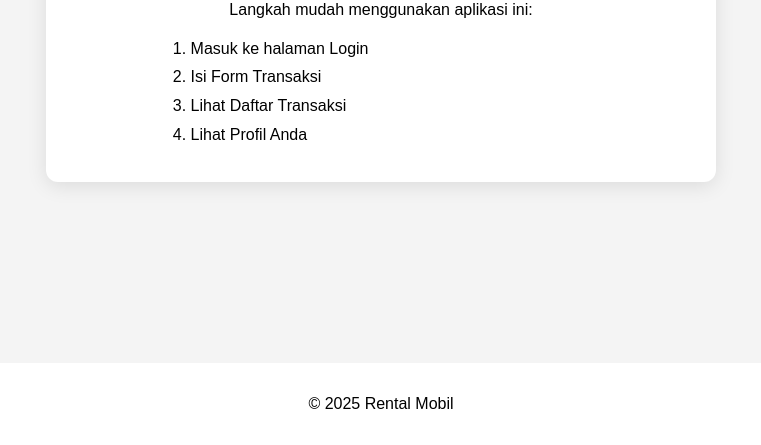
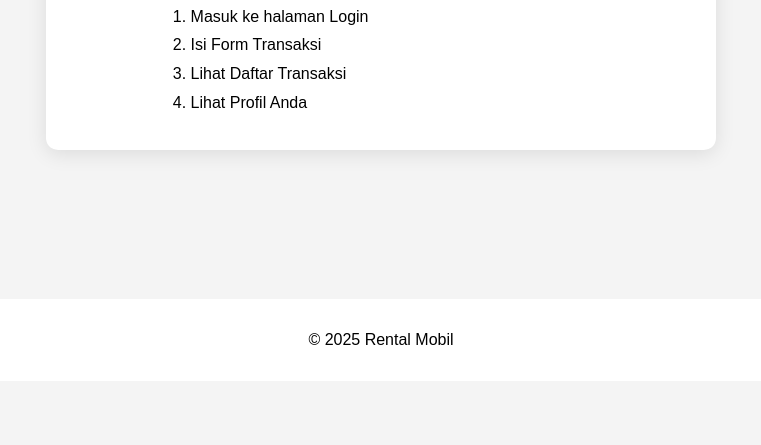
Before and after one commit to zalwan/rentalcar, a plain HTML site: page src/pages/home.html in a window 1280 px wide. Shown: the part 361-806 px from the top of the page, without its empty margins (259-1020 px from the left). Drawn offline with Linux system fonts and the light colour scheme.

Commit message:
Remove padding from .content class in style.css for layout adjustment

```diff
--- a/assets/css/style.css
+++ b/assets/css/style.css
@@ -36,7 +36,7 @@ nav ul li a {
 }
 .content {
   height: calc(100vh - 310px);
-  padding: 2rem;
+  /* padding: 2rem; */
   display: flex;
   flex-direction: column;
   justify-content: start;
```
